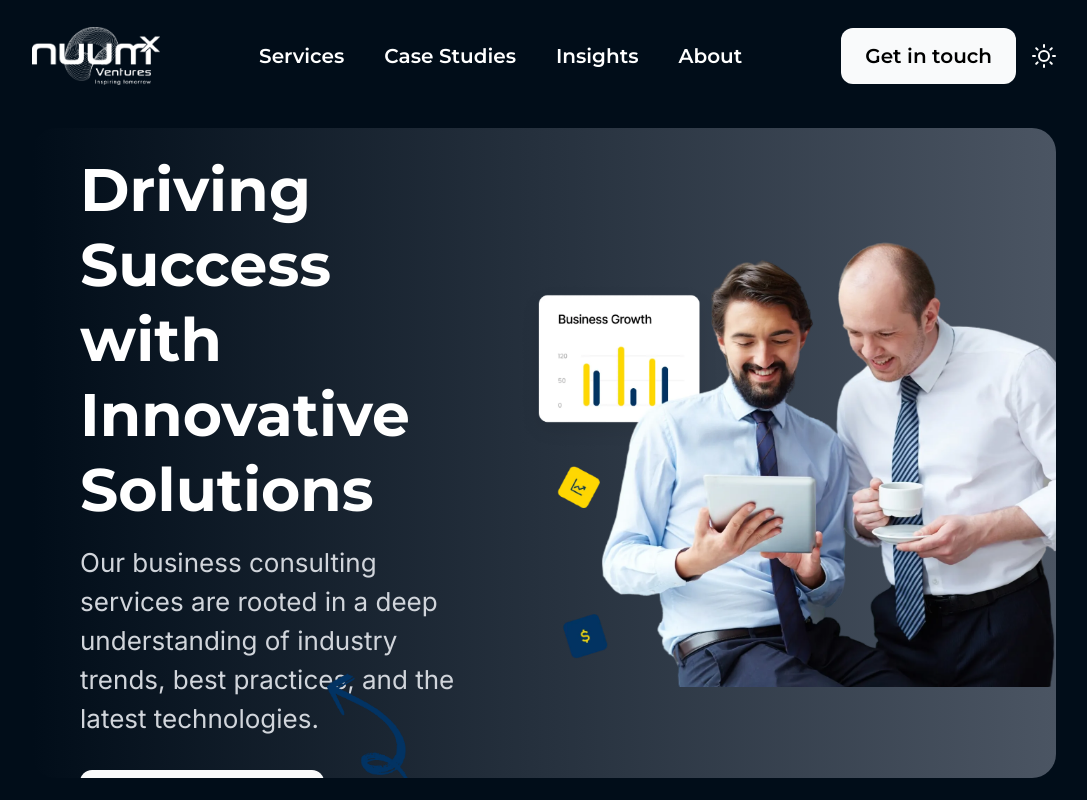
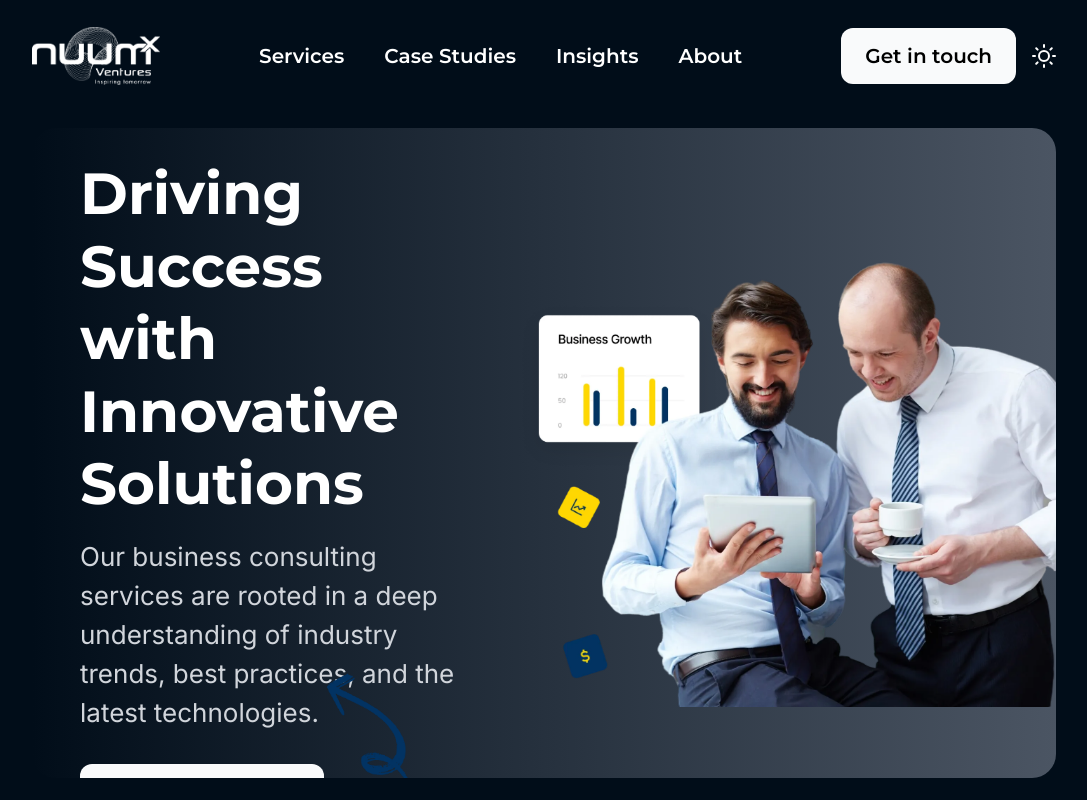
Before and after one commit to ayush969696/Demo-Website, a React (Vite) app: page / in a window 1280 px wide. Shown: the top 800 px of the page, without its empty margins (96-1183 px from the left). Built offline with nearby package versions, Linux system fonts and the light colour scheme.

Commit message:
adding final some changes

```diff
--- a/src/components/HeroSection.jsx
+++ b/src/components/HeroSection.jsx
@@ -18,7 +18,7 @@ function HeroSection() {
         <div className="container mx-auto flex flex-col justify-between lg:flex-row items-center relative h-full">
           <div className="w-full lg:w-1/2 px-6 lg:px-12 pt-12 lg:pt-20 text-center lg:text-left">
             <h1
-              className={`text-[32px] lg:text-[60px] font-bold leading-tight transition-colors duration-300 ${
+              className={`text-[32px] md:text-[46px] lg:text-[58px] font-bold leading-tight transition-colors duration-300 ${
                 darkMode ? "text-white" : "text-gray-900"
               }`}
             >
@@ -45,7 +45,7 @@ function HeroSection() {
           </div>
 
           {/* Right Section for Image */}
-          <div className="w-full lg:w-[56.4%] mt-6 lg:mt-0">
+          <div className="w-full lg:w-[56.4%] mt-6 lg:mt-10">
             <img
               src={heroimg}
               alt="Consultants working together"
```
